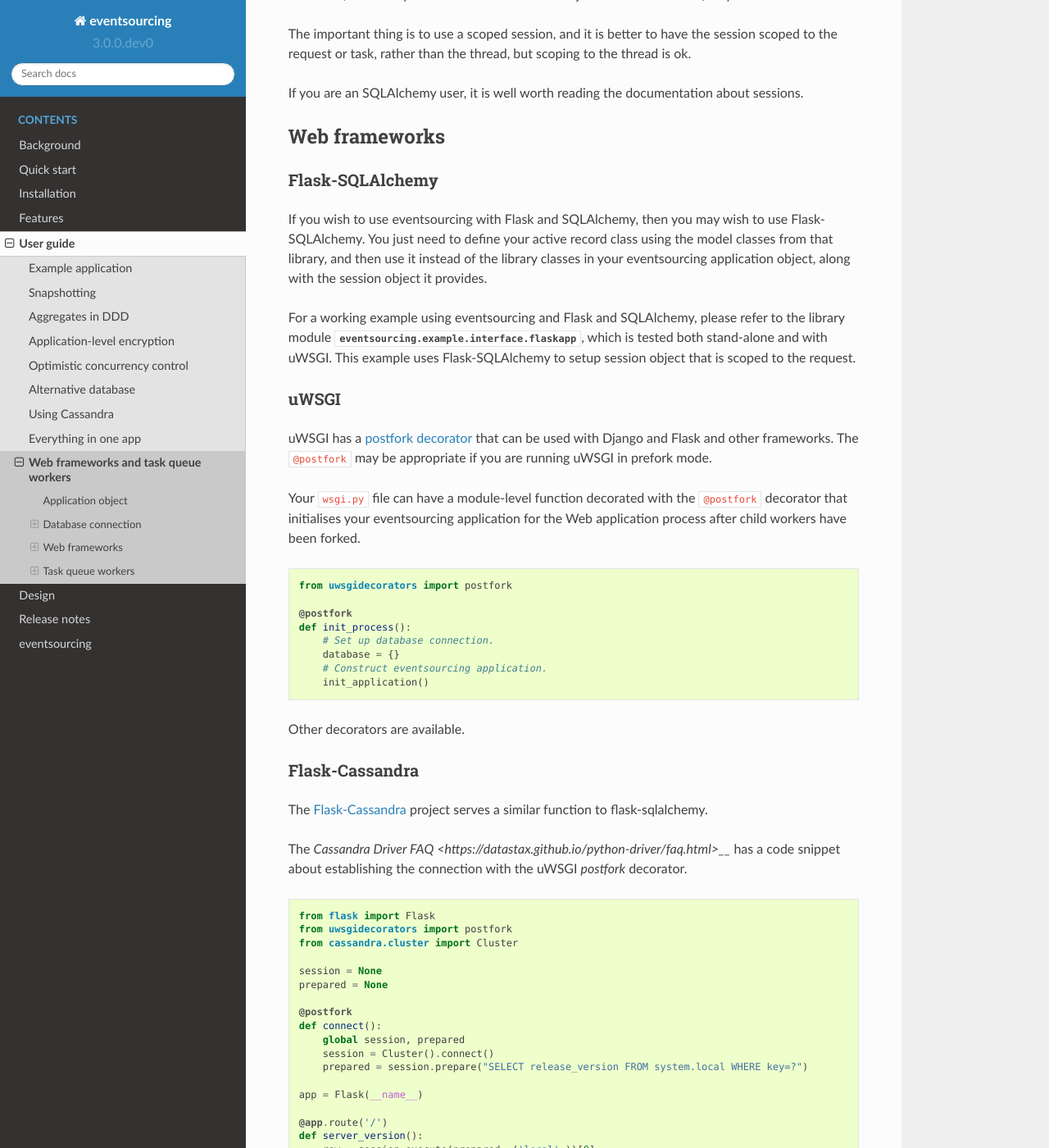
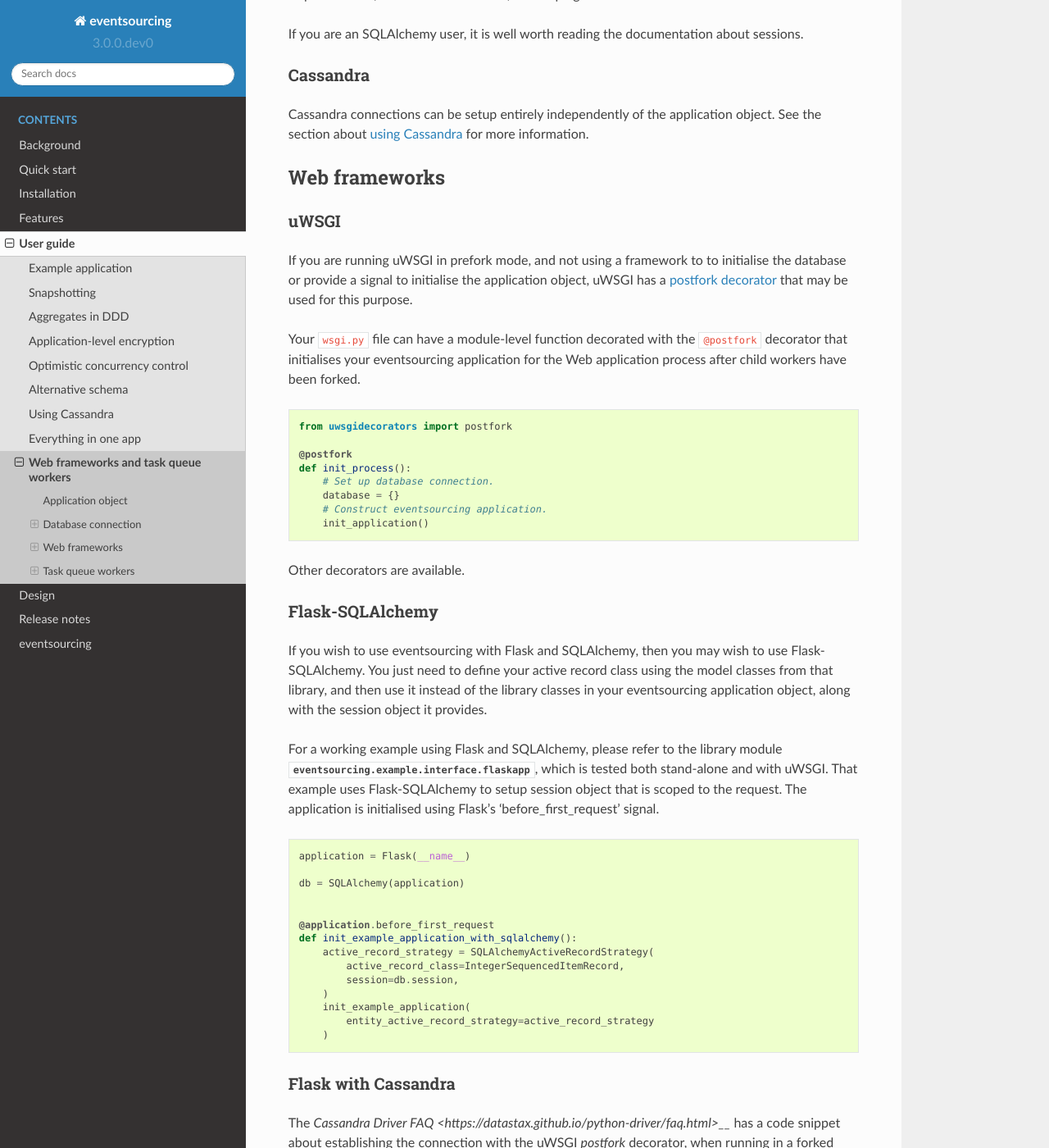
Before and after one commit to pyeventsourcing/eventsourcing, a Sphinx documentation site: the page built from docs/topics/user_guide/wsgi.rst, in a window 1280 px wide and 1400 px high, scrolled down 2571 px. Shown: the whole window at 82% size. Built offline with Sphinx 7.4.7 and the Read the Docs theme 2.0.0, drawn with Linux system fonts in a browser that asks for light colours; some of the changed text lies outside the part shown.

Commit message:
Edited user guide some more.

```diff
--- a/docs/topics/background.rst
+++ b/docs/topics/background.rst
@@ -10,8 +10,8 @@
 particular entity to obtain the current state, and projecting views of
 the event stream that are persisted in other models.
 
-Therefore, quoting from the "Cohesive Mechanism" pages in Eric Evans'
-Domain Driven Design book:
+Therefore, quoting from Eric Evans' book about `domain-driven design
+<https://en.wikipedia.org/wiki/Domain-driven_design>`__:
 
 .. pull-quote::
 
@@ -20,7 +20,7 @@
     well-documented categories of algorithms. Expose the capabilities of the
     framework with an INTENTION-REVEALING INTERFACE. Now the other elements
     of the domain can focus on expressing the problem ('what'), delegating
-    the intricacies of the solution ('how') to the framework."**
+    the intricacies of the solution ('how') to the framework."*
 
 
 Inspiration:
--- a/docs/topics/user_guide/wsgi.rst
+++ b/docs/topics/user_guide/wsgi.rst
@@ -32,7 +31,9 @@
 signal designed for setting things up before any requests are handled.
 A second function returns the application object assigned to the variable,
 and can be called by any request or task handlers that depend on the
-application's services.
+application's services. An alternative to having separate "init" and "get"
+functions is having one function that does lazy initialization of the
+application object when first requested.
 
 Although the first function below must be called only once, the second
 function may be called many times. The example functions below have been written
@@ -83,10 +84,6 @@
             application.close()
         application = None
 
-
-An alternative to having separate "init" and "get" functions is having one
-function that does lazy initialization of the application object when first
-requested.
 
 
 Database connection
@@ -149,31 +146,25 @@
 documentation about sessions.
 
 
+Cassandra
+---------
+
+Cassandra connections can be setup entirely independently of the application
+object. See the section about :doc:`using Cassandra</topics/user_guide/cassandra>`
+for more information.
+
+
 Web frameworks
 ==============
-
-Flask-SQLAlchemy
-----------------
-
-If you wish to use eventsourcing with Flask and SQLAlchemy, then you may wish
-to use Flask-SQLAlchemy. You just need to define your active record class
-using the model classes from that library, and then use it instead of the
-library classes in your eventsourcing application object, along with the
-session object it provides.
-
-For a working example using eventsourcing and Flask and SQLAlchemy, please
-refer to the library module :mod:`eventsourcing.example.interface.flaskapp`,
-which is tested both stand-alone and with uWSGI. This example uses
-Flask-SQLAlchemy to setup session object that is scoped to the request.
-
 
 uWSGI
 -----
 
-uWSGI has a `postfork decorator
+If you are running uWSGI in prefork mode, and not using a framework to
+to initialise the database or provide a signal to initialise the
+application object, uWSGI has a `postfork decorator
 <http://uwsgi-docs.readthedocs.io/en/latest/PythonDecorators.html#uwsgidecorators.postfork>`__
-that can be used with Django and Flask and other frameworks. The ``@postfork``
-may be appropriate if you are running uWSGI in prefork mode.
+that may be used for this purpose.
 
 Your ``wsgi.py`` file can have a module-level function decorated with the ``@postfork``
 decorator that initialises your eventsourcing application for the Web application process
@@ -190,18 +181,49 @@
         # Construct eventsourcing application.
         init_application()
 
-
 Other decorators are available.
 
 
-Flask-Cassandra
----------------
+Flask-SQLAlchemy
+----------------
 
-The `Flask-Cassandra <https://github.com/TerbiumLabs/flask-cassandra>`__
-project serves a similar function to flask-sqlalchemy.
+If you wish to use eventsourcing with Flask and SQLAlchemy, then you may wish
+to use Flask-SQLAlchemy. You just need to define your active record class
+using the model classes from that library, and then use it instead of the
+library classes in your eventsourcing application object, along with the
+session object it provides.
+
+For a working example using Flask and SQLAlchemy, please
+refer to the library module :mod:`eventsourcing.example.interface.flaskapp`,
+which is tested both stand-alone and with uWSGI. That example uses
+Flask-SQLAlchemy to setup session object that is scoped to the request.
+The application is initialised using Flask's 'before_first_request'
+signal.
+
+.. code:: python
+
+    application = Flask(__name__)
+
+    db = SQLAlchemy(application)
+
+
+    @application.before_first_request
+    def init_example_application_with_sqlalchemy():
+        active_record_strategy = SQLAlchemyActiveRecordStrategy(
+            active_record_class=IntegerSequencedItemRecord,
+            session=db.session,
+        )
+        init_example_application(
+            entity_active_record_strategy=active_record_strategy
+        )
+
+
+Flask with Cassandra
+--------------------
 
 The `Cassandra Driver FAQ <https://datastax.github.io/python-driver/faq.html>__`
-has a code snippet about establishing the connection with the uWSGI `postfork` decorator.
+has a code snippet about establishing the connection with the uWSGI `postfork`
+decorator, when running in a forked mode.
 
 .. code:: python
 
@@ -226,11 +248,22 @@
         return row.release_version
 
 
+Flask-Cassandra
+---------------
+
+The `Flask-Cassandra <https://github.com/TerbiumLabs/flask-cassandra>`__
+project serves a similar function to Flask-SQLAlchemy.
+
+
 Django-Cassandra
 ----------------
 
 If you wish to use eventsourcing with Django and Cassandra, you may wish
 to use `Django-Cassandra <https://pypi.python.org/pypi/django-cassandra-engine/>`__.
+
+It's also possible to use this library directly with Django and Cassandra. You
+just need to configure the connection and initialise the application before handling
+requests in a way that is correct for your configuration.
 
 
 Django ORM
@@ -282,9 +315,10 @@
 
 .. code:: python
 
-    from celery.signals import worker_process_init
-    @task_prerun.connect()
-    get_appliation(lazy_init=True)
+    from celery.signals import task_prerun
+    @task_prerun.connect
+    def init_process(*args, **kwargs):
+        get_appliation(lazy_init=True)
 
 
 If you use lazy initialization, it might be safer to lock the section
```
Also changed, not shown: other parts of docs/topics/user_guide/wsgi.rst (+1 -2 lines), docs/topics/installing.rst (+22 -3 lines), docs/topics/user_guide/aggregates_in_ddd.rst (+4 -4 lines), docs/topics/user_guide/example_application.rst (+7 -0 lines), docs/topics/user_guide/schema.rst (+16 -5 lines).
